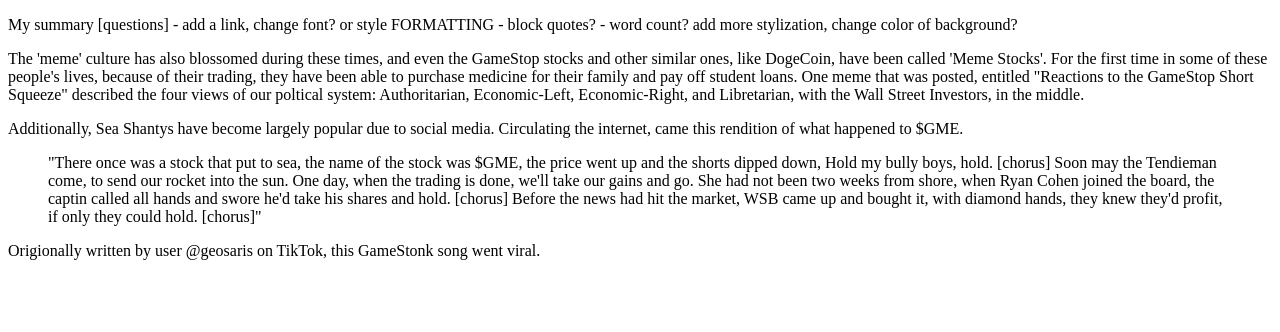
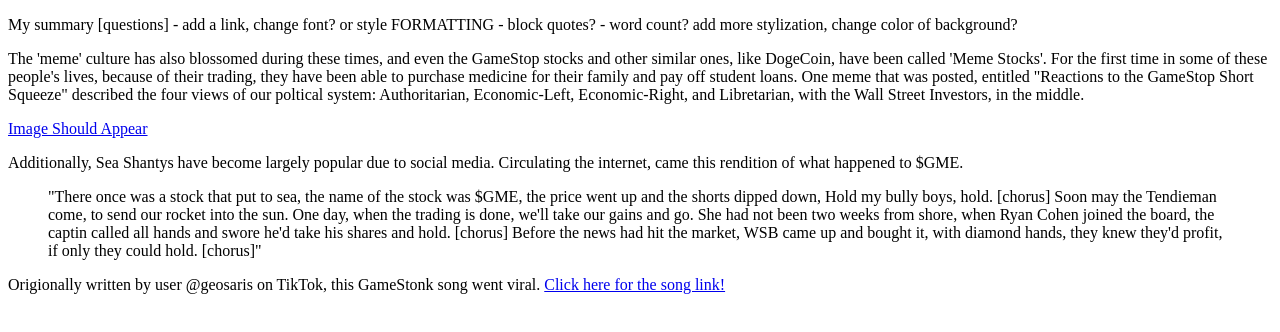
Before and after one commit to lilyakamas/lilyakamas.github.io, a plain HTML site: page wa2.html in a window 1280 px wide. Drawn offline with Linux system fonts and the light colour scheme.

Commit message:
Update wa2.html

```diff
--- a/wa2.html
+++ b/wa2.html
@@ -18,7 +18,7 @@
 			add more stylization, change color of background?
 		<p>The 'meme' culture has also blossomed during these times, and even the GameStop stocks and other similar ones, like DogeCoin, have been called 'Meme Stocks'. For the first time in some of these people's lives, because of their trading, they have been able to purchase medicine for their family and pay off student loans. One meme that was posted, entitled "Reactions to the GameStop Short Squeeze" described the four views of our poltical system: Authoritarian, Economic-Left, Economic-Right, and Libretarian, with the Wall Street Investors, in the middle. </p>
 
-		<p><a href="https://www.google.com/url?sa=i&url=https%3A%2F%2Fmemebase.cheezburger.com%2Ftag%2Fgme&psig=AOvVaw08F7VjoqL7aWLOh-puUcNl&ust=1612567685277000&source=images&cd=vfe&ved=0CAIQjRxqFwoTCLjR7emw0e4CFQAAAAAdAAAAABAD"></a></p>
+		<p><a href="https://www.google.com/url?sa=i&url=https%3A%2F%2Fmemebase.cheezburger.com%2Ftag%2Fgme&psig=AOvVaw08F7VjoqL7aWLOh-puUcNl&ust=1612567685277000&source=images&cd=vfe&ved=0CAIQjRxqFwoTCLjR7emw0e4CFQAAAAAdAAAAABAD">Image Should Appear</a></p>
 
 		<p> Additionally, Sea Shantys have become largely popular due to social media. Circulating the internet, came this rendition of what happened to $GME.
 			<blockquote> "There once was a stock that put to sea, the name of the stock was $GME, the price went up and the shorts dipped down, Hold my bully boys, hold.
@@ -27,6 +27,6 @@
 			[chorus]
 			Before the news had hit the market, WSB came up and bought it, with diamond hands, they knew they'd profit, if only they could hold.
 			[chorus]" </blockquote>
-		<p> Origionally written by user @geosaris on TikTok, this GameStonk song went viral. </p>
+		<p> Origionally written by user @geosaris on TikTok, this GameStonk song went viral. <a href="https://www.youtube.com/watch?v=SEI2AY8viOY">Click here for the song link!</a></p>
 	</body>
 </html>
```
